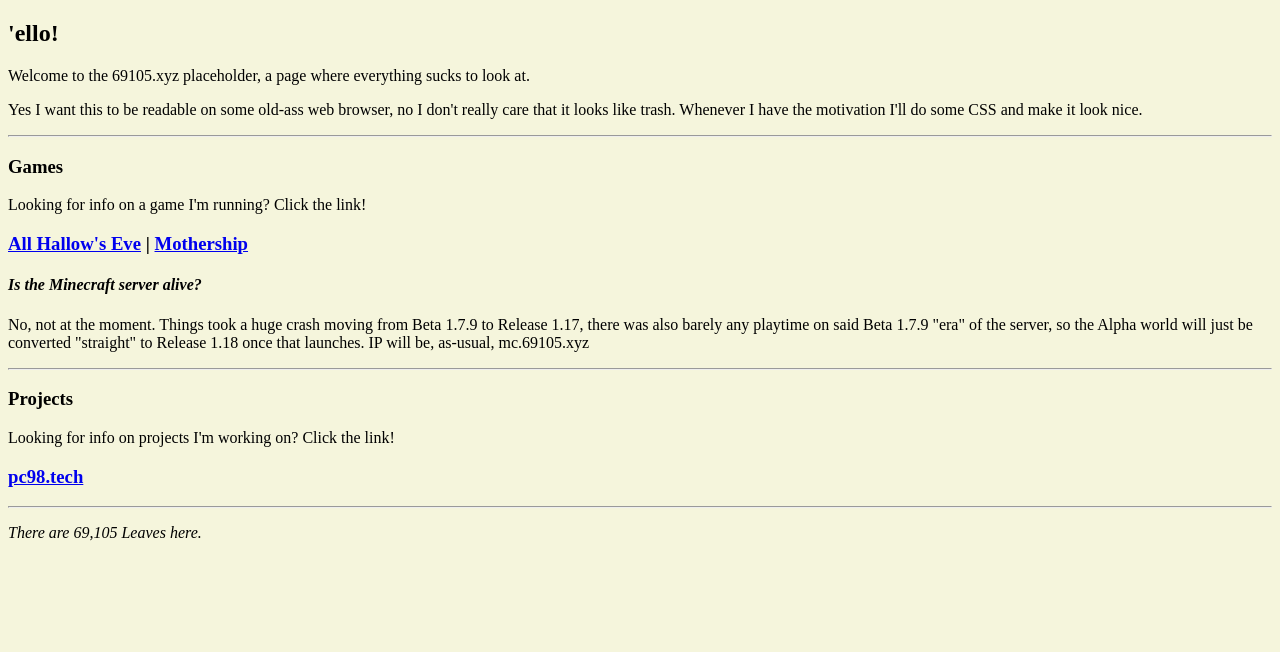
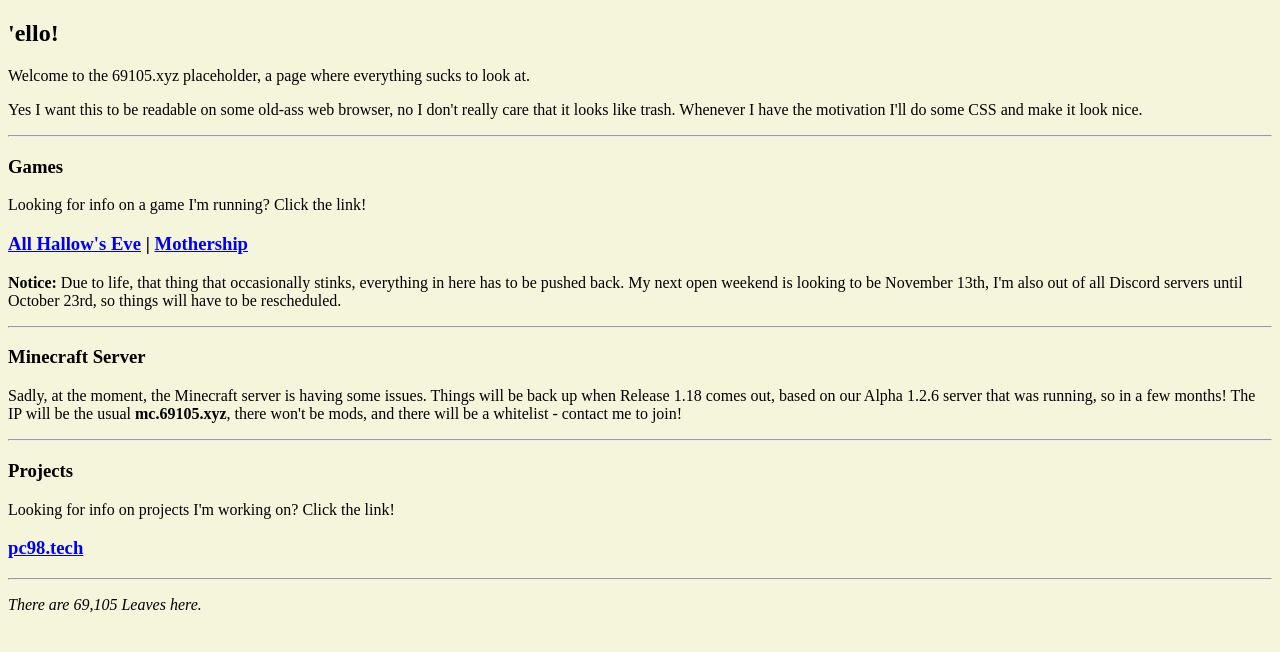
Before and after one commit to Terwilliger69105/69105.xyz, a plain HTML site: page index.html in a window 1280 px wide. Drawn offline with Linux system fonts and the light colour scheme.

Commit message:
Update index.html

```diff
--- a/index.html
+++ b/index.html
@@ -17,8 +17,12 @@
     <h3>Games</h3>
     <p>Looking for info on a game I'm running? Click the link!</p>
     <h3><a href="/games/ahe.html">All Hallow's Eve</a> | <a href="/games/mothership.html">Mothership</a></h3>
-    <p><h4><i>Is the Minecraft server alive?</i></h4></p>
-    <p>No, not at the moment. Things took a huge crash moving from Beta 1.7.9 to Release 1.17, there was also barely any playtime on said Beta 1.7.9 "era" of the server, so the Alpha world will just be converted "straight" to Release 1.18 once that launches. IP will be, as-usual, mc.69105.xyz
+    <p><b>Notice:</b> Due to life, that thing that occasionally stinks, everything in here has to be pushed back. My next open weekend is looking to be November 13th, I'm also out of all Discord servers until October 23rd, so things will have to be rescheduled.</p>
+  </article>
+  <hr>
+  <article>
+    <h3>Minecraft Server</h3>
+    <p>Sadly, at the moment, the Minecraft server is having some issues. Things will be back up when Release 1.18 comes out, based on our Alpha 1.2.6 server that was running, so in a few months! The IP will be the usual <b>mc.69105.xyz</b>, there won't be mods, and there will be a whitelist - contact me to join!
   </article>
   <hr>
   <article>
```
